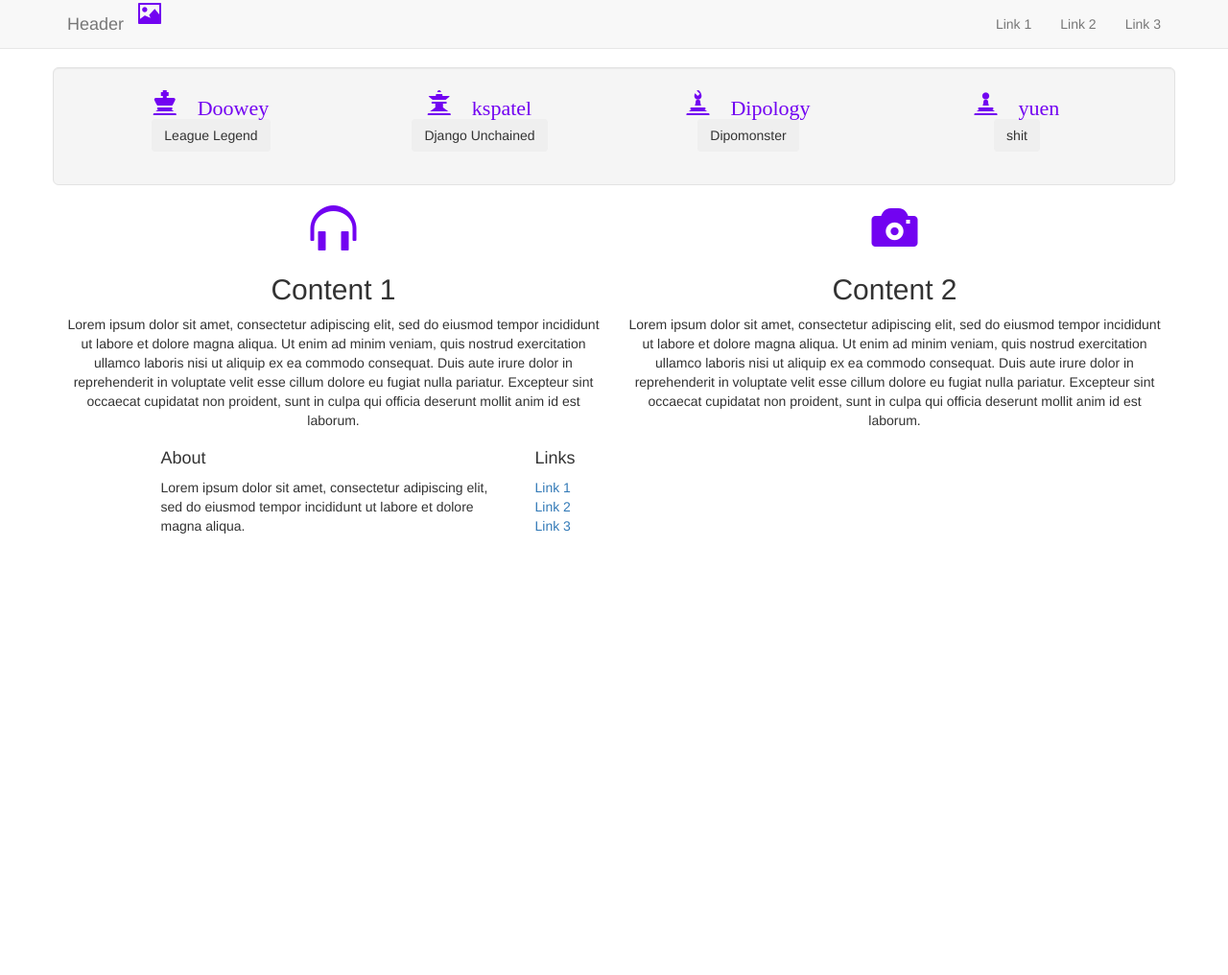
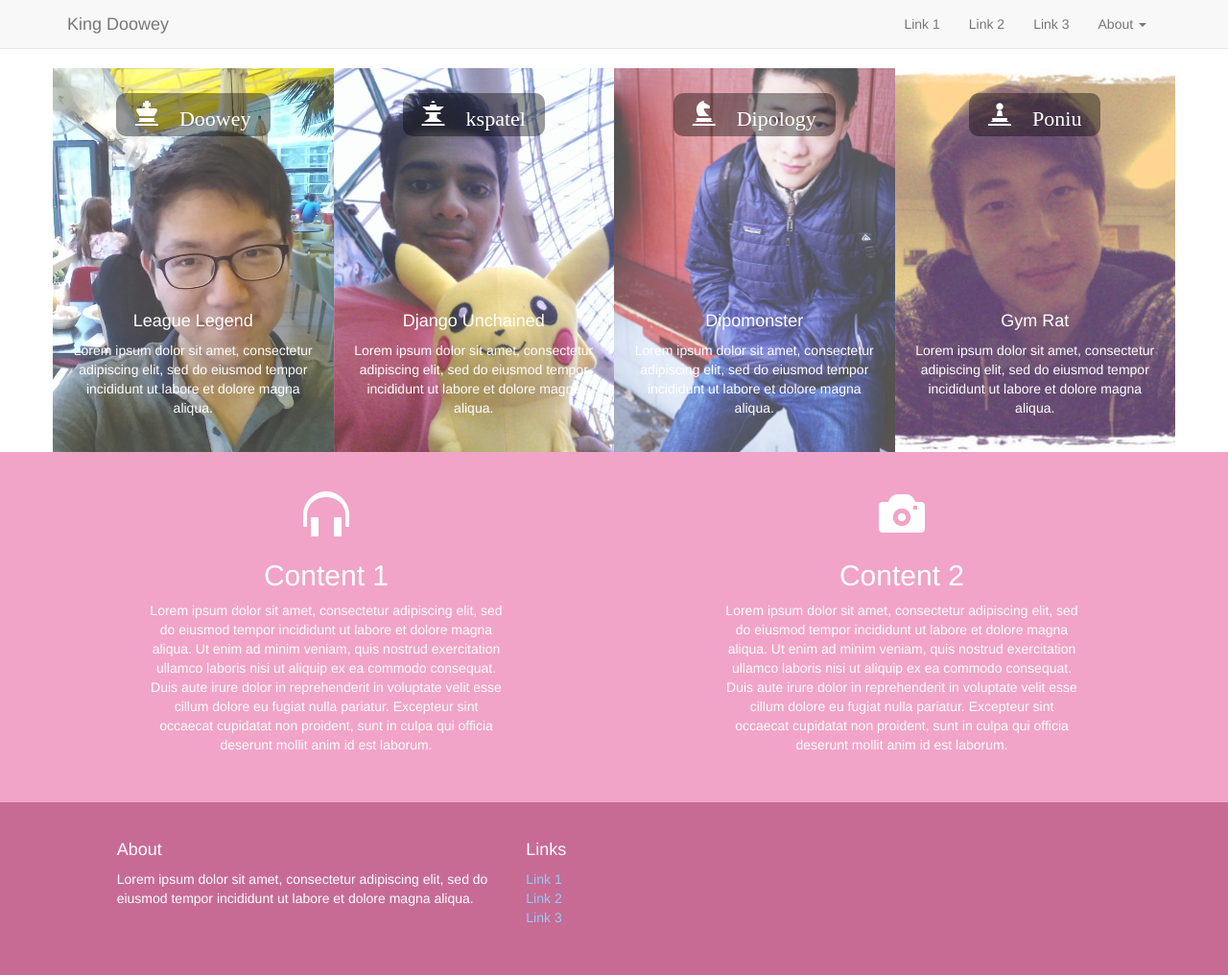
Before and after one commit to seansxiao/king-doowey, a plain HTML site: page index.html in a window 1280 px wide. Shown: the whole page at 96% size. Before the commit the page ends 800 px from the top, so only its background shows below. Drawn offline with nearby package versions, Linux system fonts and the light colour scheme.

Commit message:
Aesthetic changes

```diff
--- a/css/main.css
+++ b/css/main.css
@@ -1,6 +1,24 @@
+/* -- Colors --
+    Base: #A560F3
+
+    Light: #C79DF6
+    Lighter: #F8F3FE
+
+    Dark: #8829F3
+    Darker: #7203F1
+*/
+
+li a {
+  color: #93CAF7;
+}
+
+li a:hover {
+  color: #83BAE7;
+}
+
 .glyphicon {
 	font-size: 24px;
-	color: #7203F1;
+	color: #CB6E98;
 }
 
 .glyphicon > h3 {
@@ -8,10 +26,90 @@
 	font-size: 22px;
 }
 
+.main-content {
+  background-color: #F1A4C7;
+  color: #FFFFFF;
+  padding: 40px;
+}
+
 .main-content .glyphicon {
 	font-size: 48px;
+  color: #FFFFFF;
 }
 
-body {
-	padding-top: 70px;
+.footer {
+  padding: 30px 0 40px 0;
+  background-color: #C76B95;
+  color: #FFFFFF;
 }
+
+.profile-container {
+  padding-top: 25px;
+  background-color: rgba(255,255,255,0.2);
+  min-height: 400px;
+  background-blend-mode: color;
+  background-position: center center;
+  background-size: cover;
+
+  transition: background-color 0.4s ease-out;
+}
+
+.profile-container:hover {
+  background-color: rgba(255,255,255,0);
+}
+
+.profile-container:active {
+  background-color: rgba(235,142,184,0.4);
+
+  transition: background-color 0.25s ease-out;
+}
+
+.profile-container * {
+  color: #FFFFFF;
+}
+
+.profile-container .glyphicon {
+  background-color: rgba(0,0,0,0.4);
+  border-radius: 10px;
+  padding: 10px 20px;
+}
+
+.profile-container h4 {
+  margin-top: 70%;
+}
+
+.btn-primary {
+  width: 150px;
+  background-color: #FFFFFF;
+  color: #EB8EB8;
+  border-color: #EB8EB8;
+  margin-top: 20px;
+  padding: 13px 0;
+
+  transition: background-color 0.25s ease-out;
+}
+
+.btn-primary:focus, .btn-primary:active:focus, .btn-primary.active:focus {
+  border-color: #EB8EB8;
+  outline: 0 none;
+}
+
+.btn-primary:hover,.btn-primary:hover, .btn-primary:focus, .btn-primary:active, .btn-primary.active, .open > .dropdown-toggle.btn-primary {
+  background-color: #EB8EB8;
+  color: #FFFFFF;
+  border-color: #FFFFFF;
+}
+
+.btn-primary:active:hover {
+  background-color: #FACFE3;
+}
+
+.image-container {
+  margin-top: 20px;
+  width: 200px;
+  height: 200px;
+  margin-left: auto;
+  margin-right: auto;
+  border-radius: 100px;
+  background-size: cover;
+}
--- a/index.html
+++ b/index.html
@@ -7,52 +7,80 @@
 	</head>
 
 	<body>
-		<div class='navbar navbar-default navbar-fixed-top'>
+		<div class='navbar navbar-default navbar-static-top'>
 			<div class='container'>
-				<span class="glyphicon glyphicon-picture"></span>
-				<a href='index.html' class='navbar-brand'>Header</a>
-				<ul class='nav navbar-nav navbar-right'>
+				<div class='navbar-header'>
+					<a href='index.html' class='navbar-brand'>King Doowey</a>
+
+					<button type='button' class='navbar-toggle' data-toggle='collapse' data-target='.navbar-collapse'>
+						<span class='sr-only'>Toggle navigation</span>
+						<span class='icon-bar'></span>
+						<span class='icon-bar'></span>
+						<span class='icon-bar'></span>
+					</button>
+				</div>
+
+				<ul class='nav navbar-nav navbar-right collapse navbar-collapse'>
 					<li><a href='index.html'>Link 1</a></li>
 					<li><a href='index.html'>Link 2</a></li>
 					<li><a href='index.html'>Link 3</a></li>
+					<li>
+						<a href='#' data-toggle='dropdown'>About <span class='caret'></span></a>
+						<ul class='dropdown-menu'>
+							<li><a href='index.html'>Link 1</a></li>
+							<li class='divider'></li>
+							<li><a href='index.html'>Link 2</a></li>
+							<li><a href='index.html'>Link 3</a></li>
+							<li class='divider'></li>
+							<li><a href='index.html'>Link 4</a></li>
+						</ul>
+					</li>
 				</ul>
 			</div>
 		</div>
 
 		<div class='container'>
-			<div class='row text-center well well-lg'>
-				<div class='col-sm-3 col-xs-4 col-xs-offset-1 col-sm-offset-0'>
+			<div class='row text-center'>
+				<div class='col-sm-3 col-xs-5 col-xs-offset-1 col-sm-offset-0 profile-container' style='background-image:url("res/img/doowey01.jpg");'>
 					<span class="glyphicon glyphicon-king"><h3> Doowey</h3></span>
-					<p><button type='button' class='btn btn-md'>League Legend</button></p>
+					<h4>League Legend</h4>
+					<p>Lorem ipsum dolor sit amet, consectetur adipiscing elit, sed do eiusmod tempor incididunt ut labore et dolore magna aliqua.</p>
 				</div>
-				<div class='col-sm-3 col-xs-4 col-xs-offset-2 col-sm-offset-0'>
+				<div class='col-sm-3 col-xs-5 col-xs-offset-0 col-sm-offset-0 profile-container' style='background-image:url("res/img/kspatel01.jpg");'>
 					<span class="glyphicon glyphicon-queen"><h3> kspatel</h3></span>
-					<p><button type='button' class='btn btn-md'>Django Unchained</button></p>
+					<h4>Django Unchained</h4>
+					<p>Lorem ipsum dolor sit amet, consectetur adipiscing elit, sed do eiusmod tempor incididunt ut labore et dolore magna aliqua.</p>
 				</div>
-				<div class='col-sm-3 col-xs-4 col-xs-offset-1 col-sm-offset-0'>
-					<span class="glyphicon glyphicon-bishop"><h3> Dipology</h3></span>
-					<p><button type='button' class='btn btn-md'>Dipomonster</button></p>
+				<div class='col-sm-3 col-xs-5 col-xs-offset-1 col-sm-offset-0 profile-container' style='background-image:url("res/img/rchiang01.jpg");'>
+					<span class="glyphicon glyphicon-knight"><h3> Dipology</h3></span>
+					<h4>Dipomonster</h4>
+					<p>Lorem ipsum dolor sit amet, consectetur adipiscing elit, sed do eiusmod tempor incididunt ut labore et dolore magna aliqua.</p>
 				</div>
-				<div class='col-sm-3 col-xs-4 col-xs-offset-2 col-sm-offset-0'>
-					<span class="glyphicon glyphicon-pawn"><h3> yuen</h3></span>
-					<p><button type='button' class='btn btn-md'>shit</button></p>
-				</div>
+				<div class='col-sm-3 col-xs-5 col-xs-offset-0 col-sm-offset-0 profile-container' style='background-image:url("res/img/yuen01.jpg");'>
+					<span class="glyphicon glyphicon-pawn"><h3> Poniu</h3></span>
+					<h4>Gym Rat</h4>
+					<p>Lorem ipsum dolor sit amet, consectetur adipiscing elit, sed do eiusmod tempor incididunt ut labore et dolore magna aliqua.</p>
 			</div>
+			</div>
+		</div>
 
+		<div class='container-fluid'>
 			<div class='row text-center main-content'>
-				<div class='col-sm-6'>
+				<div class='col-sm-6 col-md-4 col-md-offset-1'>
 					<span class="glyphicon glyphicon-headphones"></span>
 					<h2>Content 1</h2>
 					<p>Lorem ipsum dolor sit amet, consectetur adipiscing elit, sed do eiusmod tempor incididunt ut labore et dolore magna aliqua. Ut enim ad minim veniam, quis nostrud exercitation ullamco laboris nisi ut aliquip ex ea commodo consequat. Duis aute irure dolor in reprehenderit in voluptate velit esse cillum dolore eu fugiat nulla pariatur. Excepteur sint occaecat cupidatat non proident, sunt in culpa qui officia deserunt mollit anim id est laborum.</p>
 				</div>
-				<div class='col-sm-6'>
+				<div class='col-sm-6 col-md-4 col-md-offset-2'>
 					<span class="glyphicon glyphicon-camera"></span>
 					<h2>Content 2</h2>
 					<p>Lorem ipsum dolor sit amet, consectetur adipiscing elit, sed do eiusmod tempor incididunt ut labore et dolore magna aliqua. Ut enim ad minim veniam, quis nostrud exercitation ullamco laboris nisi ut aliquip ex ea commodo consequat. Duis aute irure dolor in reprehenderit in voluptate velit esse cillum dolore eu fugiat nulla pariatur. Excepteur sint occaecat cupidatat non proident, sunt in culpa qui officia deserunt mollit anim id est laborum.</p>
 				</div>
 			</div>
+		</div>
 
-			<div class='row'>
+		<div class='container-fluid'>
+			<div class='row footer'>
 				<div class='col-xs-4 col-xs-offset-1'>
 					<h4>About</h4>
 					<p>Lorem ipsum dolor sit amet, consectetur adipiscing elit, sed do eiusmod tempor incididunt ut labore et dolore magna aliqua.</p>
```
Also changed, not shown: res/img/bg1.jpg (added), res/img/bg2.jpg (added), res/img/bg3.jpg (added), res/img/bg4.jpg (added), res/img/bg5.jpg (added), res/img/chick01.jpg (added), res/img/chick02.jpg (added), res/img/doowey01.jpg (added), res/img/kspatel01.jpg (added), res/img/rchiang01.jpg (added), res/img/yuen01.jpg (added).
